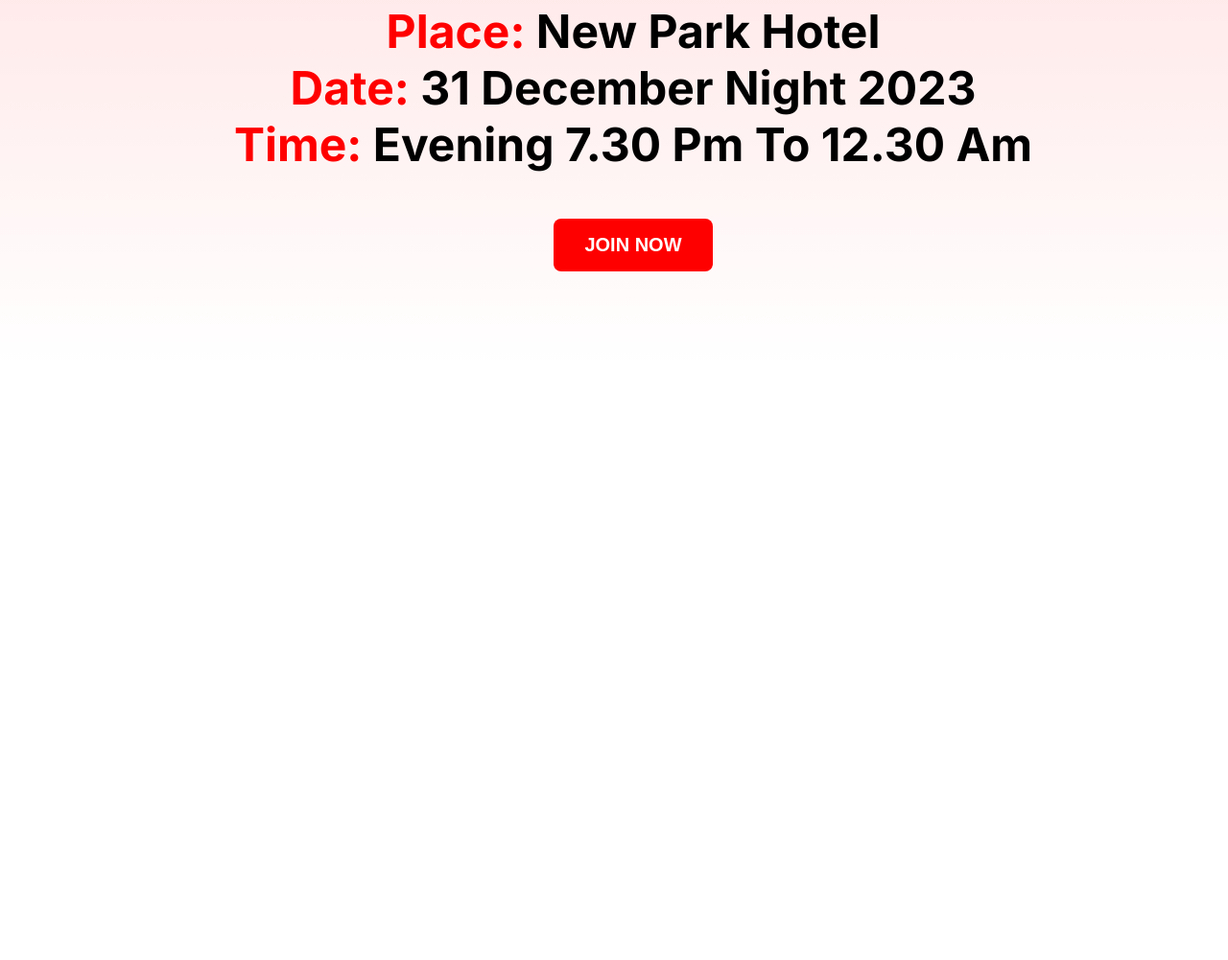
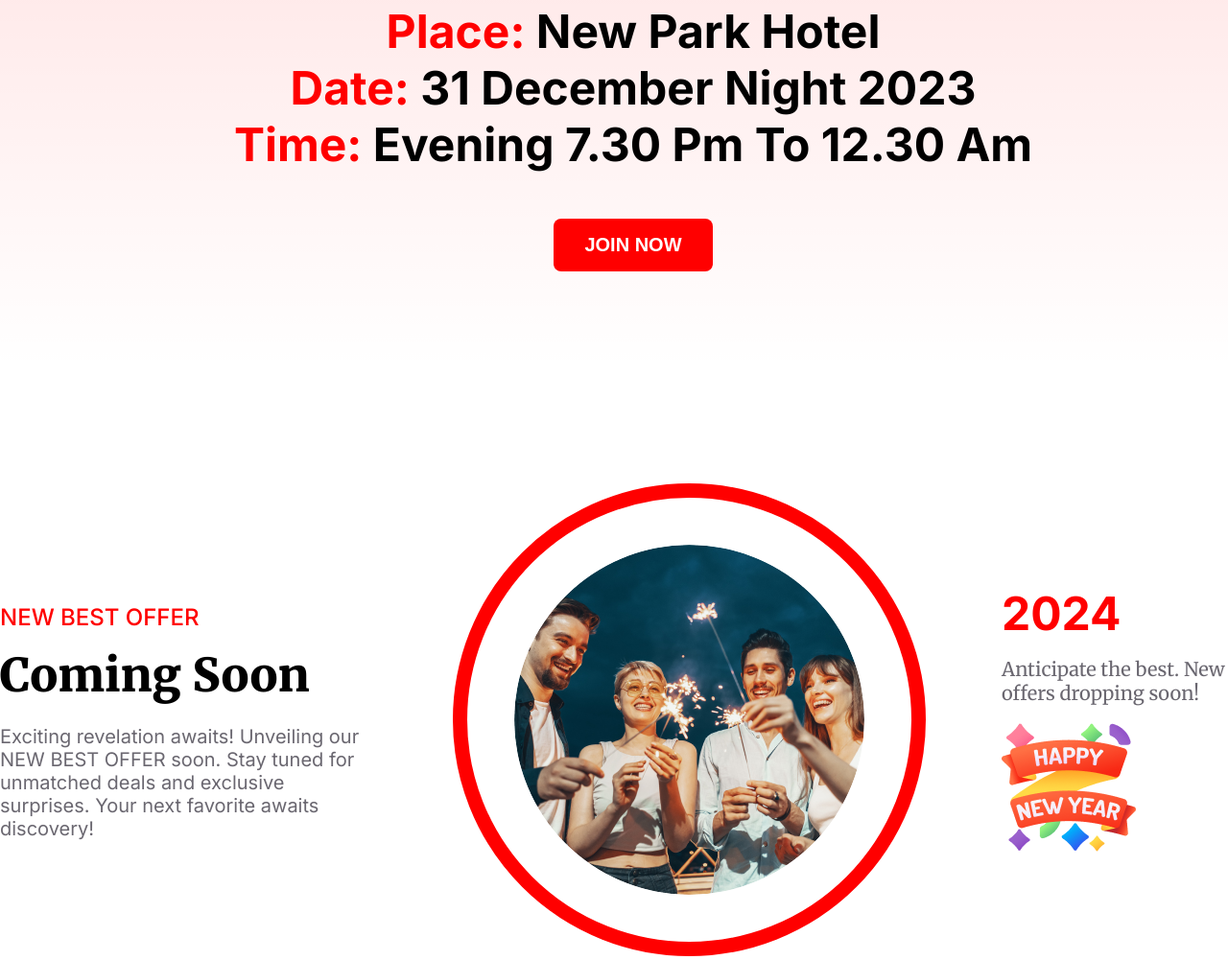
Before and after one commit to DevRifato/b9-a1, a plain HTML site: page index.html in a window 1280 px wide. Shown: the part 2518-3519 px from the top of the page at 96% size. Before the commit the page ends 2902 px from the top, so only its background shows below. Drawn offline with Linux system fonts and the light colour scheme.

Commit message:
section 4 added

```diff
--- a/index.html
+++ b/index.html
@@ -41,7 +41,7 @@
                     <button>join now</button>
             </div>
         </section>
-        <!-- section -3 -->
+        <!-- section 3 -->
         <section class="section-3">
             <div class="sec-3-title">
                 <h2><span>Place:</span> New Park Hotel</h2>
@@ -50,6 +50,24 @@
                 <button>JOIN NOW</button>
             </div>
         </section>
+        <!-- section 4 -->
+        <section class="section-4">
+            <div class="sec-4">
+                <div class="title-1">
+                    <h3>NEW BEST OFFER</h3>
+                    <h2>Coming Soon</h2>
+                    <p>Exciting revelation awaits! Unveiling our NEW BEST OFFER soon. Stay tuned for unmatched deals and exclusive surprises. Your next favorite awaits discovery!</p>
+                </div>
+                <div class="sec-4-img">
+                    <img src="./resources/Ellipse 1.png" alt="">
+                </div>
+                <div class="title-2">
+                    <h2>2024</h2>
+                    <p>Anticipate the best. New offers dropping soon!</p>
+                    <img src="./resources/Group 96.png" alt="">
+                </div>
+            </div>
+        </section>
     </main>
     <!-- footer -->
     <footer></footer>
--- a/style.css
+++ b/style.css
@@ -124,22 +124,27 @@
 }
 
 /* --------------------------section 3 */
-.section-3{
-  background: linear-gradient(180deg, rgba(255, 0, 0, 0.10) 0%, rgba(255, 0, 0, 0.00) 100%);
+.section-3 {
+  background: linear-gradient(
+    180deg,
+    rgba(255, 0, 0, 0.1) 0%,
+    rgba(255, 0, 0, 0) 100%
+  );
   border-radius: 16px;
   height: 482px;
   display: flex;
   justify-content: center;
   align-items: center;
+  margin-bottom: 120px;
 }
-.sec-3-title{
+.sec-3-title {
   text-align: center;
   text-transform: capitalize;
   font-family: "Inter", sans-serif;
   font-size: 32px;
   font-weight: 600;
 }
-.sec-3-title button{
+.sec-3-title button {
   border: 0;
   padding: 16px 32px;
   color: white;
@@ -149,3 +154,47 @@
   font-weight: 700;
   margin-top: 48px;
 }
+/* --------------------------section 4 */
+.sec-4 {
+  display: flex;
+  justify-content: space-between;
+  align-items: center;
+}
+.title-1 h3 {
+  font-family: "Inter", sans-serif;
+  font-size: 24px;
+  color: #f00;
+  font-weight: 500;
+  margin-bottom: 16px;
+}
+.title-1 h2 {
+  font-size: 48px;
+  font-weight: 900;
+  margin-bottom: 22px;
+}
+.title-1 p {
+  font-family: "Inter", sans-serif;
+  color: rgba(7, 2, 17, 0.6);
+  font-size: 20px;
+  font-weight: 400;
+  width: 393px;
+}
+.sec-4-img img {
+  padding: 49px;
+  border-radius: 463px;
+  border: 15px solid #f00;
+}
+.title-2 h2 {
+  margin-bottom: 16px;
+  font-family: "Inter", sans-serif;
+  color: #f00;
+  font-size: 48px;
+  font-weight: 700;
+}
+.title-2 p {
+  color: rgba(7, 2, 17, 0.6);
+  font-size: 20px;
+  font-weight: 400;
+  width: 276px;
+  margin-bottom: 16px;
+}
```
